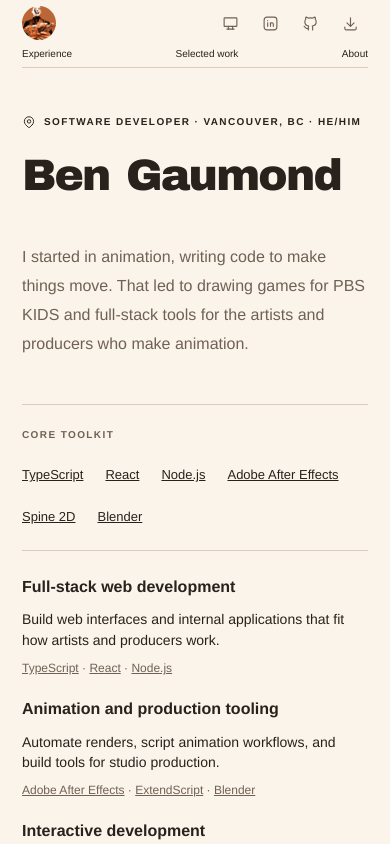
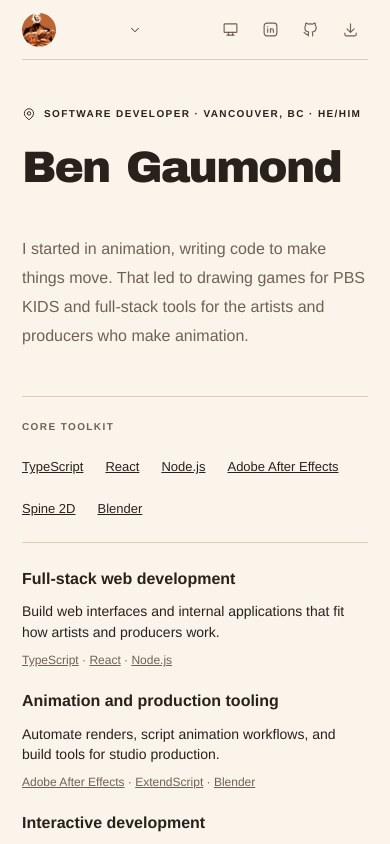
Before and after one commit to BenZed/ben-gaumond-dot-com, a React (Vite) app: page / in a window 390 px wide. Shown: the top 844 px of the page. Built offline with nearby package versions, Linux system fonts and the light colour scheme.

Commit message:
Collapse narrow header navigation into a section menu

```diff
--- a/client/components/SectionNavigation.module.css
+++ b/client/components/SectionNavigation.module.css
@@ -1,43 +1,52 @@
 .section-nav {
-  display: flex;
-  gap: 32px;
   margin-left: auto;
+  min-width: 0;
 }
-.section-nav a {
+.section-links {
+  gap: 2rem;
+}
+.section-links a {
+  color: inherit;
   font-size: 13px;
   font-weight: 550;
   text-decoration: none;
   text-underline-offset: 5px;
 }
-.section-nav a:hover {
+.section-links a:hover,
+.section-links a[aria-current='location'] {
   text-decoration: underline;
 }
-@media (max-width: 800px) {
+.section-nav [aria-current='location'] {
+  color: var(--site-accent);
+}
+.compact-nav {
+  display: none;
+}
+.section-trigger {
+  display: flex;
+  align-items: center;
+  gap: 0.25rem;
+  max-width: 100%;
+  min-height: 2.25rem;
+  color: inherit;
+}
+.section-trigger > svg {
+  flex-shrink: 0;
+}
+.section-menu {
+  min-width: 10rem;
+  color: var(--site-text);
+  background: var(--site-background);
+  border-color: var(--site-border);
+}
+@media screen and (max-width: 880px) {
   .section-nav {
-    gap: 20px;
+    margin-left: 0;
+  }
+  .section-links {
+    display: none;
+  }
+  .compact-nav {
+    display: block;
   }
 }
-@media (max-width: 600px) {
-  .section-nav {
-    gap: 12px;
-  }
-  .section-nav a {
-    font-size: 10px;
-  }
-}
-.section-nav a {
-  color: inherit;
-}
-.section-nav a[aria-current='location'] {
-  color: var(--site-accent);
-  text-decoration: underline;
-}
-@media (max-width: 880px) {
-  .section-nav {
-    grid-column: 1 / -1;
-    grid-row: 2;
-    margin-left: 0;
-    justify-content: space-between;
-    gap: 8px;
-  }
-}
--- a/client/components/SectionNavigation.tsx
+++ b/client/components/SectionNavigation.tsx
@@ -1,22 +1,22 @@
-import { Anchor, Group } from '@mantine/core'
+import { Anchor, Box, Group, Menu, UnstyledButton } from '@mantine/core'
+import { IconChevronDown } from '@tabler/icons-react'
+import type { ReactNode } from 'react'
 
 import type { ResumeSection } from '../Resume'
+import { SiteIcon } from './SiteIcon'
 
 import styles from './SectionNavigation.module.css'
 
 export type SectionNavigationProps = {
   readonly sections: readonly ResumeSection[]
   readonly activeId: ResumeSection['id'] | null
+  readonly compactTitle: ReactNode
 }
 
-export function SectionNavigation({ sections, activeId }: SectionNavigationProps) {
+export function SectionNavigation({ sections, activeId, compactTitle }: SectionNavigationProps) {
   return (
-    <Group
-      className={styles['section-nav']}
-      component="nav"
-      aria-label="Main navigation"
-      wrap="nowrap"
-    >
+    <Box component="nav" className={styles['section-nav']} aria-label="Main navigation">
+      <Group className={styles['section-links']} wrap="nowrap">
         {sections.map((section) => (
           <Anchor
             key={section.id}
@@ -27,5 +27,38 @@ export function SectionNavigation({ sections, activeId }: SectionNavigationProps
           </Anchor>
         ))}
       </Group>
+      <Box className={styles['compact-nav']}>
+        <Menu
+          position="bottom-start"
+          floatingStrategy="fixed"
+          offset={8}
+          shadow="sm"
+          withinPortal={false}
+        >
+          <Menu.Target>
+            <UnstyledButton className={styles['section-trigger']} aria-label="Sections">
+              {compactTitle}
+              <SiteIcon icon={IconChevronDown} size={14} />
+            </UnstyledButton>
+          </Menu.Target>
+          <Menu.Dropdown className={styles['section-menu']} aria-label="Sections">
+            {sections.map((section) => (
+              <Menu.Item
+                component="a"
+                key={section.id}
+                href={`#${section.id}`}
+                aria-current={activeId === section.id ? 'location' : undefined}
+              >
+                {section.label}
+              </Menu.Item>
+            ))}
+            <Menu.Divider />
+            <Menu.Item component="a" href="#top">
+              Back to top
+            </Menu.Item>
+          </Menu.Dropdown>
+        </Menu>
+      </Box>
+    </Box>
   )
 }
--- a/client/components/SiteHeader.module.css
+++ b/client/components/SiteHeader.module.css
@@ -17,19 +17,23 @@
   }
 }
 
+.home-link {
+  flex-shrink: 0;
+  color: inherit;
+  text-decoration: none;
+}
 .header-title {
   --header-title-size: 2.125rem;
   display: grid;
   align-items: center;
-  flex-shrink: 0;
-  color: inherit;
-  text-decoration: none;
+  min-width: 0;
 }
 .header-title > span {
   display: flex;
   align-items: center;
   grid-area: 1 / 1;
   justify-self: start;
+  max-width: 100%;
   white-space: nowrap;
 }
 .header-title-out {
@@ -47,6 +51,9 @@
   font-weight: var(--mantine-h1-font-weight);
   line-height: 1;
   letter-spacing: -0.045em;
+}
+.header-actions {
+  flex-shrink: 0;
 }
 .header-actions > :is(a, button) {
   flex-shrink: 0;
@@ -74,15 +81,14 @@
 }
 @media screen and (max-width: 880px) {
   .site-header {
-    display: grid;
-    grid-template-columns: minmax(0, 1fr) auto;
-    grid-template-rows: 2.25rem auto;
-    gap: 4px 12px;
-    padding-block: 5px;
+    gap: 0.75rem;
   }
-  .header-actions {
-    grid-column: 2;
-    grid-row: 1;
+  .home-link {
+    display: none;
+  }
+  .active-section-label {
+    overflow: hidden;
+    text-overflow: ellipsis;
   }
 }
 @media (prefers-reduced-motion: reduce) {
--- a/client/components/SiteHeader.tsx
+++ b/client/components/SiteHeader.tsx
@@ -42,9 +42,8 @@ export function SiteHeader({ name, linkedinUrl, siteRepositoryUrl, sections }: S
   const { current, previous } = useActiveSection(header, sections)
   const changing = current !== previous
 
-  return (
-    <Box component="header" className={styles['site-header']} ref={header}>
-      <Anchor className={styles['header-title']} href="#top" aria-label={`${name}, back to top`}>
+  const title = (
+    <Box component="span" className={styles['header-title']}>
       {changing && (
         <Box
           component="span"
@@ -63,8 +62,15 @@ export function SiteHeader({ name, linkedinUrl, siteRepositoryUrl, sections }: S
       >
         <HeaderLabel label={sections.find(({ id }) => id === current)?.label} />
       </Box>
+    </Box>
+  )
+
+  return (
+    <Box component="header" className={styles['site-header']} ref={header}>
+      <Anchor className={styles['home-link']} href="#top" aria-label={`${name}, back to top`}>
+        {title}
       </Anchor>
-      <SectionNavigation sections={sections} activeId={current} />
+      <SectionNavigation sections={sections} activeId={current} compactTitle={title} />
       <Group className={styles['header-actions']} gap={4} wrap="nowrap">
         <ColorModeControl />
         <HeaderTooltip label={linkedinLabel}>
--- a/client/styles.css
+++ b/client/styles.css
@@ -60,10 +60,3 @@ summary {
     color: black;
   }
 }
-
-/* Match the breakpoint where SiteHeader.module.css switches to two rows. */
-@media (max-width: 880px) {
-  html {
-    --site-header-height: 68px;
-  }
-}
```
Lines whose indentation alone changed are shown as unchanged.
